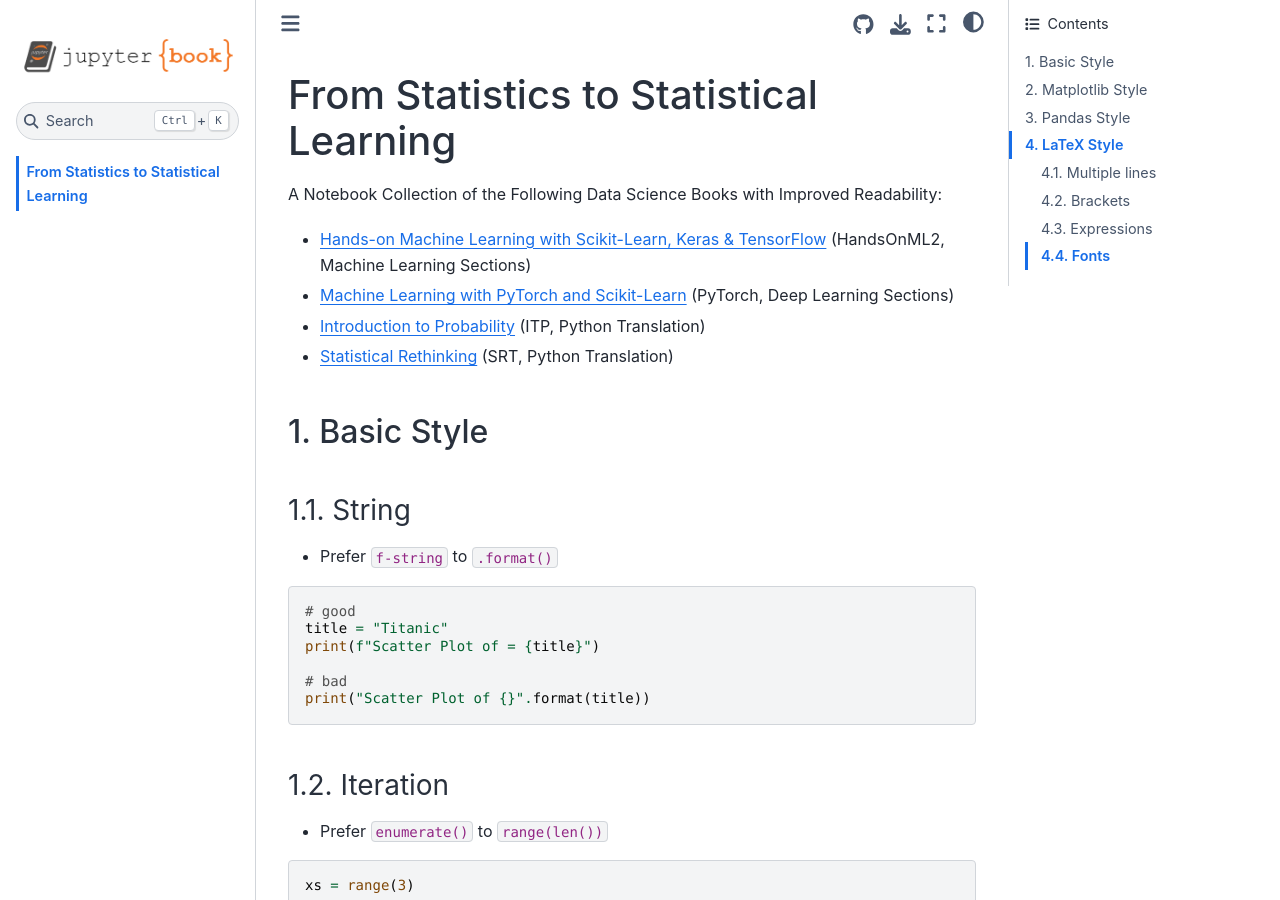
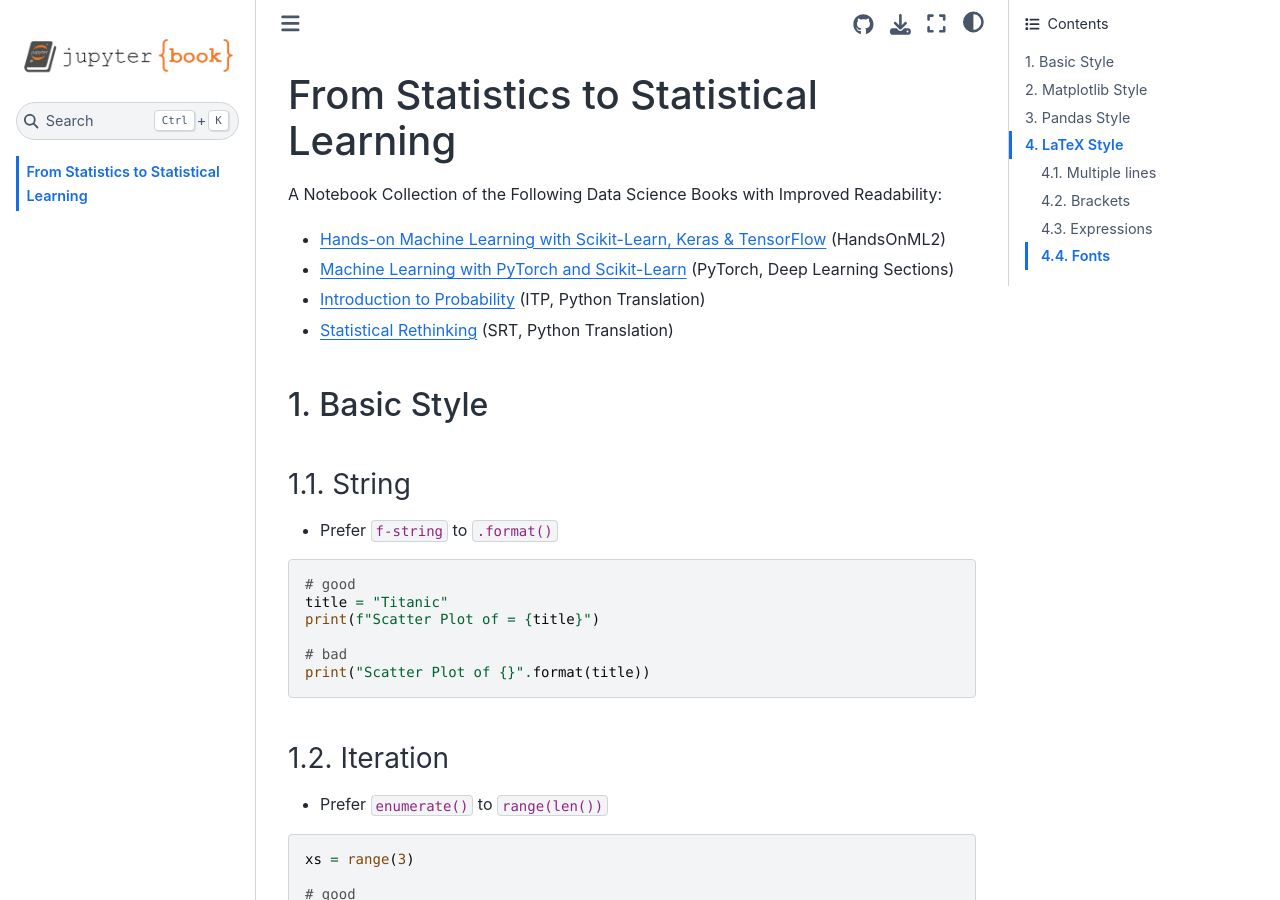
Before and after one commit to gitony0101/blog-stats, a Jupyter Book: the page built from README.md, in a window 1280 px wide and 900 px high. Built offline with Jupyter Book 1.0.4 settings and Sphinx 7.4.7 and the Sphinx Book theme 1.1.4, drawn with Linux system fonts in a browser that asks for light colours; pages that are not in the unit, such as notebooks, are missing from menus; some of the changed lines change nothing that is shown.

Commit message:
docs: 📝 update

```diff
--- a/README.md
+++ b/README.md
@@ -2,7 +2,7 @@
 
 A Notebook Collection of the Following Data Science Books with Improved Readability:
 
-- [Hands-on Machine Learning with Scikit-Learn, Keras & TensorFlow](https://www.oreilly.com/library/view/hands-on-machine-learning/9781492032632/) (HandsOnML2, Machine Learning Sections)
+- [Hands-on Machine Learning with Scikit-Learn, Keras & TensorFlow](https://www.oreilly.com/library/view/hands-on-machine-learning/9781492032632/) (HandsOnML2)
 - [Machine Learning with PyTorch and Scikit-Learn](https://www.amazon.ca/Machine-Learning-PyTorch-Scikit-Learn-learning/dp/1801819319) (PyTorch, Deep Learning Sections)
 - [Introduction to Probability](https://www.routledge.com/Introduction-to-Probability-Second-Edition/Blitzstein-Hwang/p/book/9781138369917) (ITP, Python Translation)
 - [Statistical Rethinking](https://xcelab.net/rm/statistical-rethinking/) (SRT, Python Translation)
--- a/_toc.yml
+++ b/_toc.yml
@@ -14,9 +14,12 @@
       - file: sklearn/06-ensemble-learning
       # - file: sklearn/07-dimensionality-reduction
       # - file: sklearn/08-unsupervised-learning
-  - caption: Deep learning - PyTorch
+  - caption: Deep learning - Tensorflow
     chapters:
-      - file: pytorch/1-intro-pytorch
+      - file: tensorflow/1-training-deep-neural-networks
+  # - caption: Deep learning - PyTorch
+  #   chapters:
+  #     - file: pytorch/1-intro-pytorch
   - caption: Probablity
     chapters:
       - file: probability/01-Probability
```
Also changed, not shown: 11 other files.
